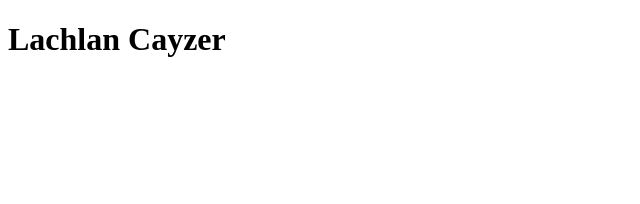
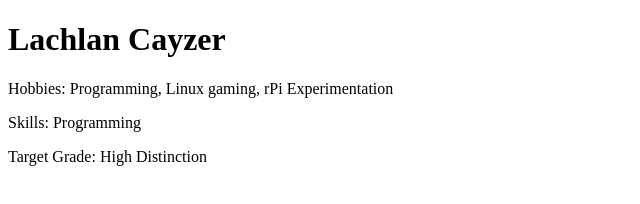
Before and after one commit to Lachlan-C/TrackMe, a plain HTML site: page about-me.html in a window 1280 px wide. Shown: the whole page, without its empty margins (0-640 px from the left). Drawn offline with Linux system fonts and the light colour scheme.

Commit message:
NEW: Add some new  infomation about my self

```diff
--- a/about-me.html
+++ b/about-me.html
@@ -11,6 +11,9 @@
 
 <body>
     <h1>Lachlan Cayzer</h1>
+    <p>Hobbies: Programming, Linux gaming, rPi Experimentation </p>
+    <p>Skills: Programming</p>
+    <p>Target Grade: High Distinction </p>
 </body>
 
 </html>
```
